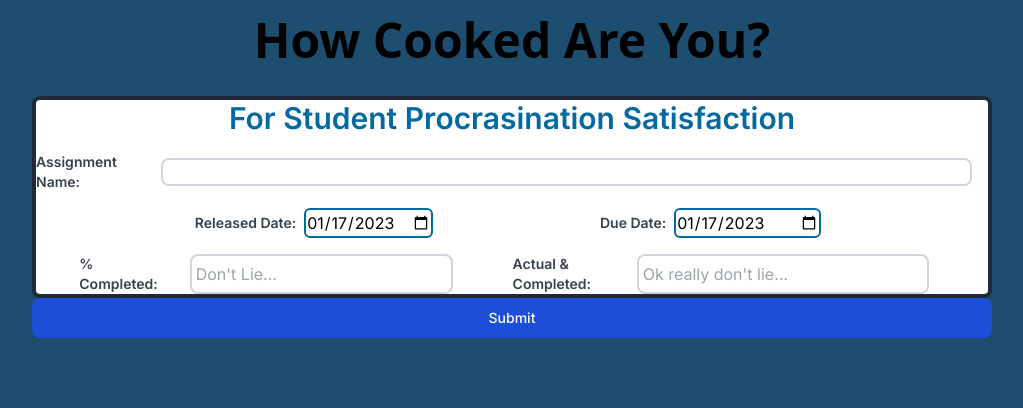
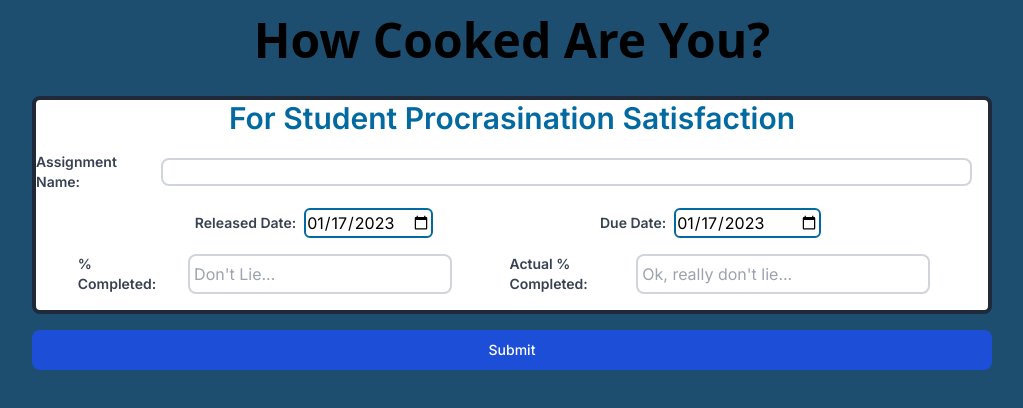
Before and after one commit to GlassesNoGlasses/just-for-fun, a Next.js app: page /howcookedami in a window 1280 px wide. Shown: the top 408 px of the page, without its empty margins (128-1151 px from the left). Built offline with nearby package versions, Linux system fonts and the light colour scheme.

Commit message:
prev commits

```diff
--- a/app/howcookedami/page.tsx
+++ b/app/howcookedami/page.tsx
@@ -28,9 +28,13 @@ export default function Home() {
     e.preventDefault();
 
     try {
-
+      setAssignment({
+        ...assignment,
+        releasedDate: new Date(releasedDate),
+        dueDate: new Date(dueDate),
+      });
     } catch (error) {
-
+      console.error(error);
     }
   }
 
@@ -72,7 +76,7 @@ export default function Home() {
                       onChange={(event) => setDueDate(event.target.value)}/>
                     </div>
                   </div>
-                  <div className="flex flex-row align-middle justify-evenly">
+                  <div className="flex flex-row align-middle justify-evenly pb-4">
                     <div className="flex flex-row gap-4">
                       <label htmlFor="complete" className="text-sm font-semibold text-gray-700">
                         % Completed:
@@ -83,15 +87,19 @@ export default function Home() {
                     </div>
                     <div className="flex flex-row gap-4">
                       <label htmlFor="actual-completed" className="text-sm font-semibold text-gray-700">
-                        Actual & Completed:
+                        Actual % Completed:
                       </label>
                       <input type="text" name="actual-completed" id="actual-completed"
                       className="w-full text-black px-1 mx-4 border-2 border-gray-300 rounded-lg focus:ring-4 focus:outline-none focus:ring-blue-300 dark:focus:ring-blue-800"
-                      placeholder="Ok really don't lie..."/>
+                      placeholder="Ok, really don't lie..."/>
                     </div>
                   </div>
                 </div>
-                <button type="submit" className="text-white bg-blue-700 hover:bg-blue-800 focus:ring-4 focus:outline-none focus:ring-blue-300 font-medium rounded-lg text-sm w-full sm:w-auto px-5 py-2.5 text-center dark:bg-blue-600 dark:hover:bg-blue-700 dark:focus:ring-blue-800">Submit</button>
+                <button type="submit"
+                className="text-white bg-blue-700 hover:bg-blue-800 focus:ring-4 focus:outline-none focus:ring-blue-300 font-medium rounded-lg
+                text-sm sm:w-auto mt-4 px-5 py-2.5 text-center dark:bg-blue-600 dark:hover:bg-blue-700 dark:focus:ring-blue-800">
+                  Submit
+                </button>
               </form>
             </div>
           </div>
```
